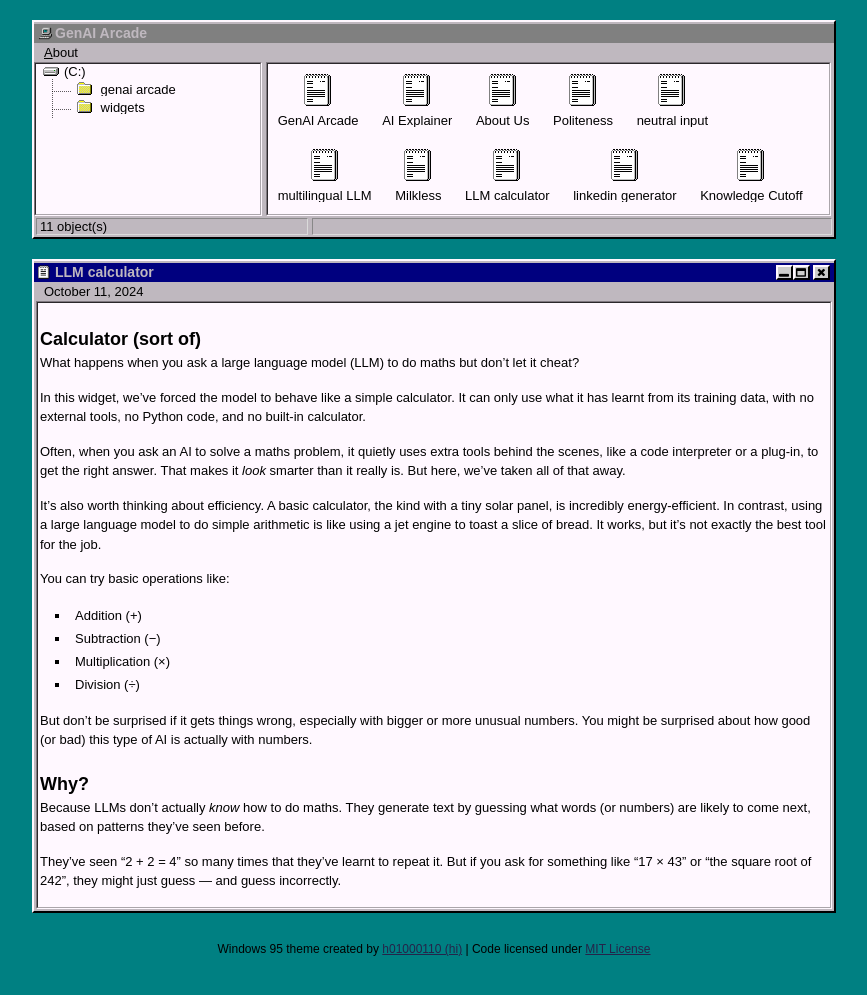
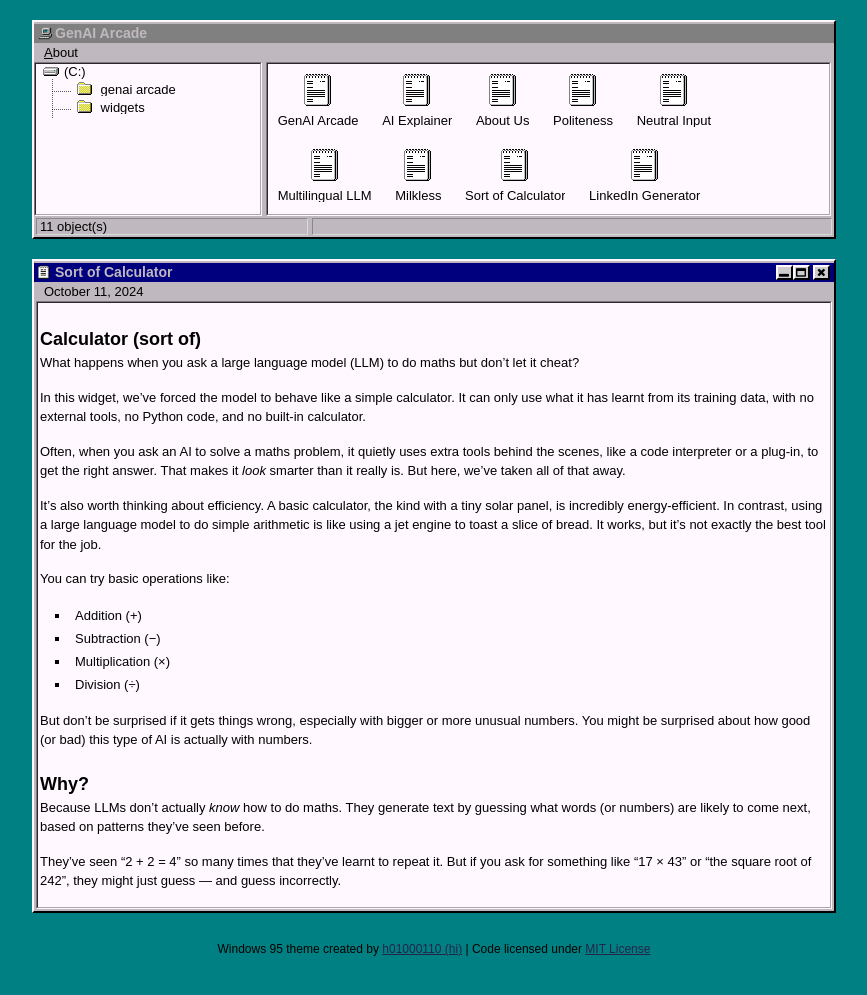
Before and after one commit to QUT-GenAI-Lab/genai-arcade, a Jekyll site: the page built from _posts/2024-10-11-llm-calculator.markdown, in a window 1280 px wide. Shown: the top 995 px of the page, without its empty margins (206-1073 px from the left). Built offline with Jekyll 4.4.1, drawn with Linux system fonts in a browser that asks for light colours.

Commit message:
Capitalised filenames

```diff
--- a/_posts/2024-10-11-context-window.markdown
+++ b/_posts/2024-10-11-context-window.markdown
@@ -1,6 +1,6 @@
 ---
 layout: default
-title:  "context window"
+title:  "Context Window"
 tags: widgets
 ---
 
--- a/_posts/2024-10-11-linkedin-generator.markdown
+++ b/_posts/2024-10-11-linkedin-generator.markdown
@@ -1,6 +1,6 @@
 ---
 layout: default
-title:  "linkedin generator"
+title:  "LinkedIn Generator"
 tags: widgets
 ---
 
--- a/_posts/2024-10-11-llm-calculator.markdown
+++ b/_posts/2024-10-11-llm-calculator.markdown
@@ -1,6 +1,6 @@
 ---
 layout: default
-title:  "LLM calculator"
+title:  "Sort of Calculator"
 tags: widgets
 ---
 
--- a/_posts/2024-10-11-multilingual-llm.markdown
+++ b/_posts/2024-10-11-multilingual-llm.markdown
@@ -1,6 +1,6 @@
 ---
 layout: default
-title:  "multilingual LLM"
+title:  "Multilingual LLM"
 tags: widgets
 ---
 
--- a/_posts/2024-10-11-neutral-inputs.markdown
+++ b/_posts/2024-10-11-neutral-inputs.markdown
@@ -1,6 +1,6 @@
 ---
 layout: default
-title:  "neutral input"
+title:  "Neutral Input"
 tags: widgets
 ---
 
```
